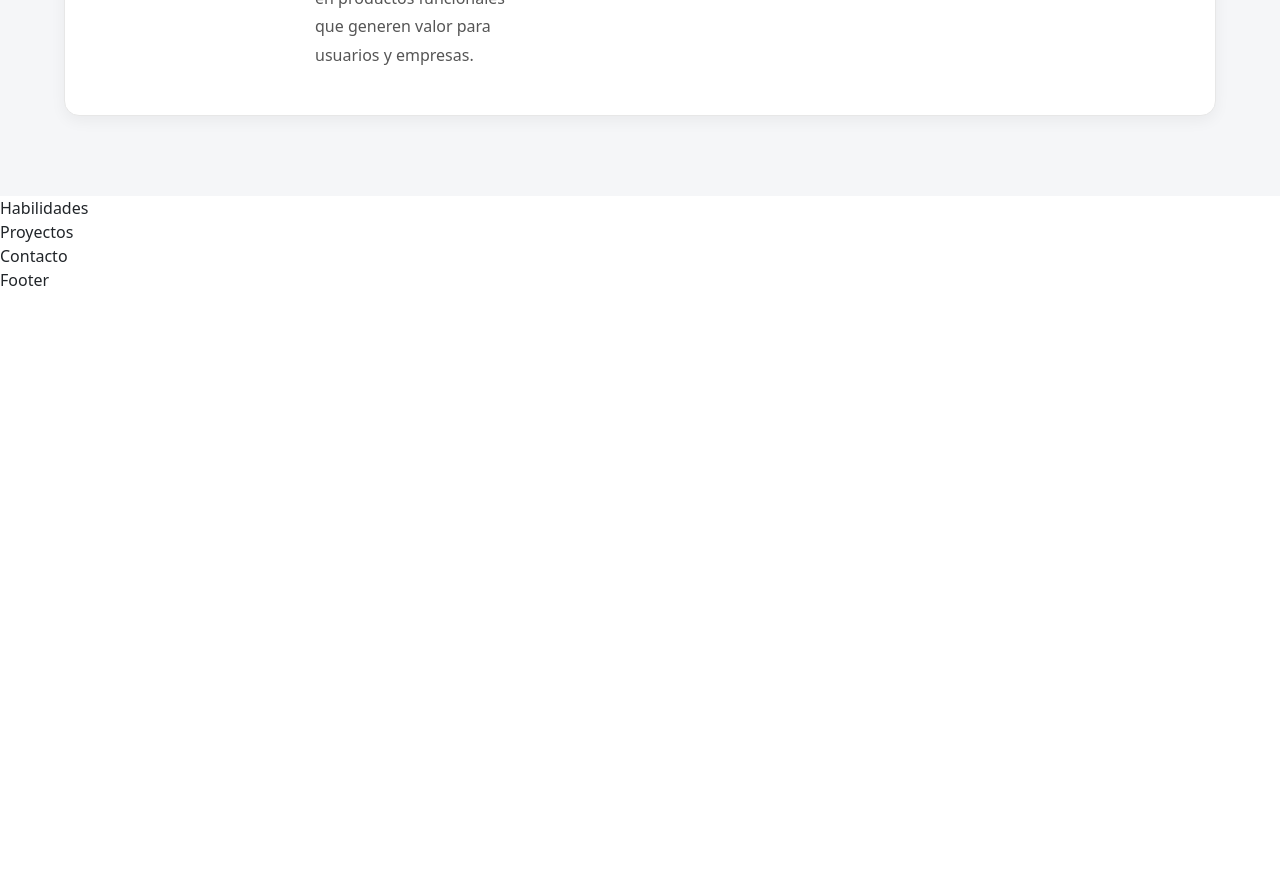
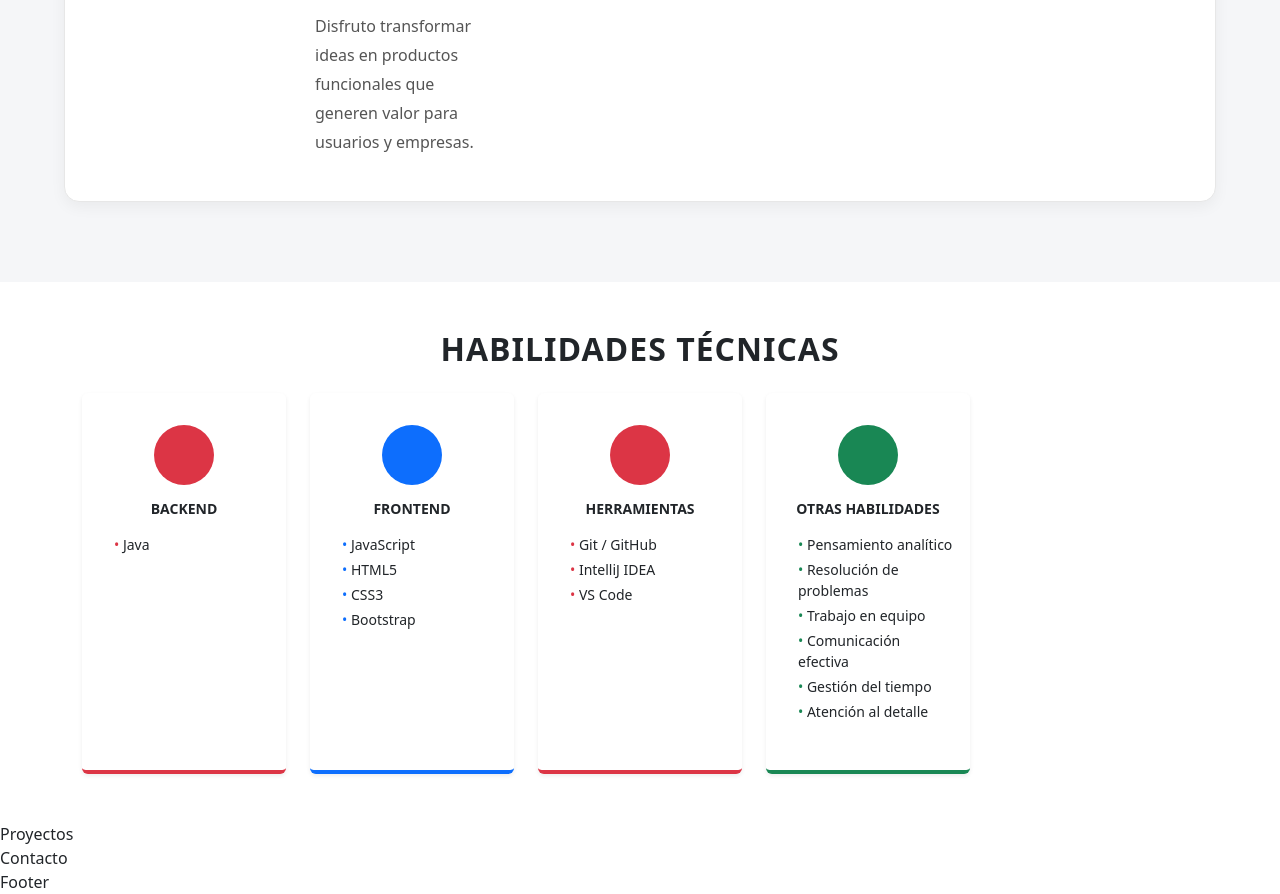
Before and after one commit to LizethValderramaGutierrez7/Portafolio, a plain HTML site: page index.html in a window 1280 px wide. Shown: the part 1186-2080 px from the top of the page. Before the commit the page ends 1478 px from the top, so only its background shows below. Drawn offline with nearby package versions, Linux system fonts and the light colour scheme.

Commit message:
Se suben cambios

```diff
--- a/index.html
+++ b/index.html
@@ -26,17 +26,29 @@
                 </button>
 
                 <div class="collapse navbar-collapse" id="menuPortafolio">
-                    <ul class="navbar-nav ms-auto mb-2 mb-lg-0">
+                    <ul class="navbar-nav ms-auto mb-2 mb-lg-0"><li class="nav-item ms-lg-2">
+                        <li>
+                            <a class="nav-link" href="#inicio">Inicio</a>
+                        </li>
+
                         <li class="nav-item">
-                            <a class="nav-link" href="#projects">Proyectos</a>
+                            <a class="nav-link" href="#about">Sobre mi</a>
                         </li>
+
                         <li class="nav-item">
-                            <a class="nav-link" href="#about">Sobre Mí</a>
+                            <a class="nav-link" href="#skills">Habilidades</a>
                         </li>
+
                         <li class="nav-item ms-lg-2">
-                            <a class="btn text-white nav-link px-3" href="#contact" style="background-color: #4a1525;">
-                                Contacto
-                            </a>
+                            <a class="nav-link" href="#project">Proyectos</a>
+                        </li>
+
+                        <li class="nav-item ms-lg-2">
+                            <a class="nav-link" href="#tecnology">Tecnologías</a>
+                        </li>
+
+                        <li class="nav-item ms-lg-2">
+                            <a class="nav-link" href="#contact">Contactarme</a>
                         </li>
                     </ul>
                 </div>
@@ -57,7 +69,7 @@
 
                     <p class="lead mb-4 ">
                         Diseño y desarrollo aplicaciones web seguras, escalables y de alto rendimento, utilizando Java,
-                        Spring Boot y tecnologías Full Stack.
+                        y tecnologías Full Stack.
                     </p>
                     <div class="d-flex gap-3 justify-content-center justify-content-lg-start">
                         <a href="#projects" class="btn text-white px-4 py-2 fw-semibold"
@@ -94,8 +106,7 @@
                     y escalables.
                 </p>
                 <p>
-                    Me especializo en el desarrollo de soluciones utilizando Java, Spring Boot, React y bases de datos
-                    relacionales, aplicando buenas practicas de desarrollo y arquitectura de software.
+                    Me especializo en el desarrollo de soluciones utilizando Java, aplicando buenas practicas de desarrollo y arquitectura de software.
                 </p>
                 <p>
                     Disfruto transformar ideas en productos funcionales que generen valor para usuarios y empresas.
@@ -136,10 +147,10 @@
                 <div class="stat">
                     <div class="icon rose">👥</div>
                     <h3>
-                        FULL
+                        ENFOCADO
                     </h3>
                     <span>
-                        STACK DEVELOPER
+                        En soluciones de impacto
                     </span>
                 </div>
 
@@ -148,9 +159,79 @@
         </div>
     </section>
 
-    <section id="skills">
-        Habilidades
-    </section>
+<div class="container my-5">
+  <h2 class="text-center mb-4 fw-bold text-uppercase" style="letter-spacing: 1px;">Habilidades Técnicas</h2>
+
+  <div class="row row-cols-1 row-cols-md-3 row-cols-lg-5 g-4">
+
+    <div class="col">
+      <div class="card h-100 border-top-0 border-start-0 border-end-0 border-bottom border-danger border-4 shadow-sm py-3">
+        <div class="card-body text-center">
+          <div class="rounded-circle bg-danger text-white d-flex align-items-center justify-content-center mx-auto mb-3" style="width: 60px; height: 60px;">
+            <i class="bi bi-server fs-3"></i>
+          </div>
+          <h5 class="card-title fw-bold text-uppercase mb-3 small">Backend</h5>
+          <ul class="list-unstyled text-start ps-3 small">
+            <li class="mb-1"><span class="text-danger">•</span> Java</li>
+          </ul>
+        </div>
+      </div>
+    </div>
+
+    <div class="col">
+      <div class="card h-100 border-top-0 border-start-0 border-end-0 border-bottom border-primary border-4 shadow-sm py-3">
+        <div class="card-body text-center">
+          <div class="rounded-circle bg-primary text-white d-flex align-items-center justify-content-center mx-auto mb-3" style="width: 60px; height: 60px;">
+            <i class="bi bi-laptop fs-3"></i>
+          </div>
+          <h5 class="card-title fw-bold text-uppercase mb-3 small">Frontend</h5>
+          <ul class="list-unstyled text-start ps-3 small">
+            <li class="mb-1"><span class="text-primary">•</span> JavaScript</li>
+            <li class="mb-1"><span class="text-primary">•</span> HTML5</li>
+            <li class="mb-1"><span class="text-primary">•</span> CSS3</li>
+            <li class="mb-1"><span class="text-primary">•</span> Bootstrap</li>
+          </ul>
+        </div>
+      </div>
+    </div>
+
+    <div class="col">
+      <div class="card h-100 border-top-0 border-start-0 border-end-0 border-bottom border-danger border-4 shadow-sm py-3">
+        <div class="card-body text-center">
+          <div class="rounded-circle bg-danger text-white d-flex align-items-center justify-content-center mx-auto mb-3" style="width: 60px; height: 60px;">
+            <i class="bi bi-gear fs-3"></i>
+          </div>
+          <h5 class="card-title fw-bold text-uppercase mb-3 small">Herramientas</h5>
+          <ul class="list-unstyled text-start ps-3 small">
+            <li class="mb-1"><span class="text-danger">•</span> Git / GitHub</li>
+            <li class="mb-1"><span class="text-danger">•</span> IntelliJ IDEA</li>
+            <li class="mb-1"><span class="text-danger">•</span> VS Code</li>
+          </ul>
+        </div>
+      </div>
+    </div>
+
+    <div class="col">
+      <div class="card h-100 border-top-0 border-start-0 border-end-0 border-bottom border-success border-4 shadow-sm py-3">
+        <div class="card-body text-center">
+          <div class="rounded-circle bg-success text-white d-flex align-items-center justify-content-center mx-auto mb-3" style="width: 60px; height: 60px;">
+            <i class="bi bi-lightbulb fs-3"></i>
+          </div>
+          <h5 class="card-title fw-bold text-uppercase mb-3 small">Otras Habilidades</h5>
+          <ul class="list-unstyled text-start ps-3 small">
+            <li class="mb-1"><span class="text-success">•</span> Pensamiento analítico</li>
+            <li class="mb-1"><span class="text-success">•</span> Resolución de problemas</li>
+            <li class="mb-1"><span class="text-success">•</span> Trabajo en equipo</li>
+            <li class="mb-1"><span class="text-success">•</span> Comunicación efectiva</li>
+            <li class="mb-1"><span class="text-success">•</span> Gestión del tiempo</li>
+            <li class="mb-1"><span class="text-success">•</span> Atención al detalle</li>
+          </ul>
+        </div>
+      </div>
+    </div>
+
+  </div>
+</div>
 
     <section id="projects">
         Proyectos
```
